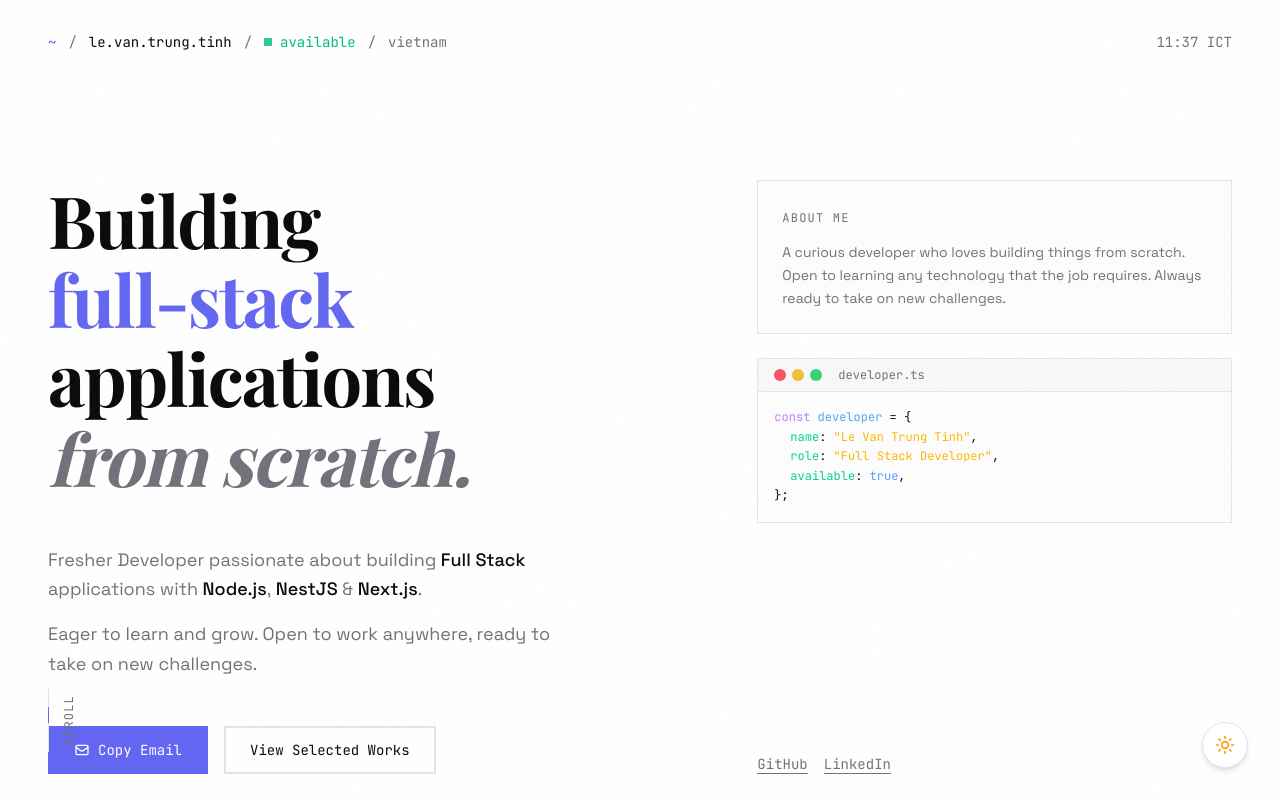
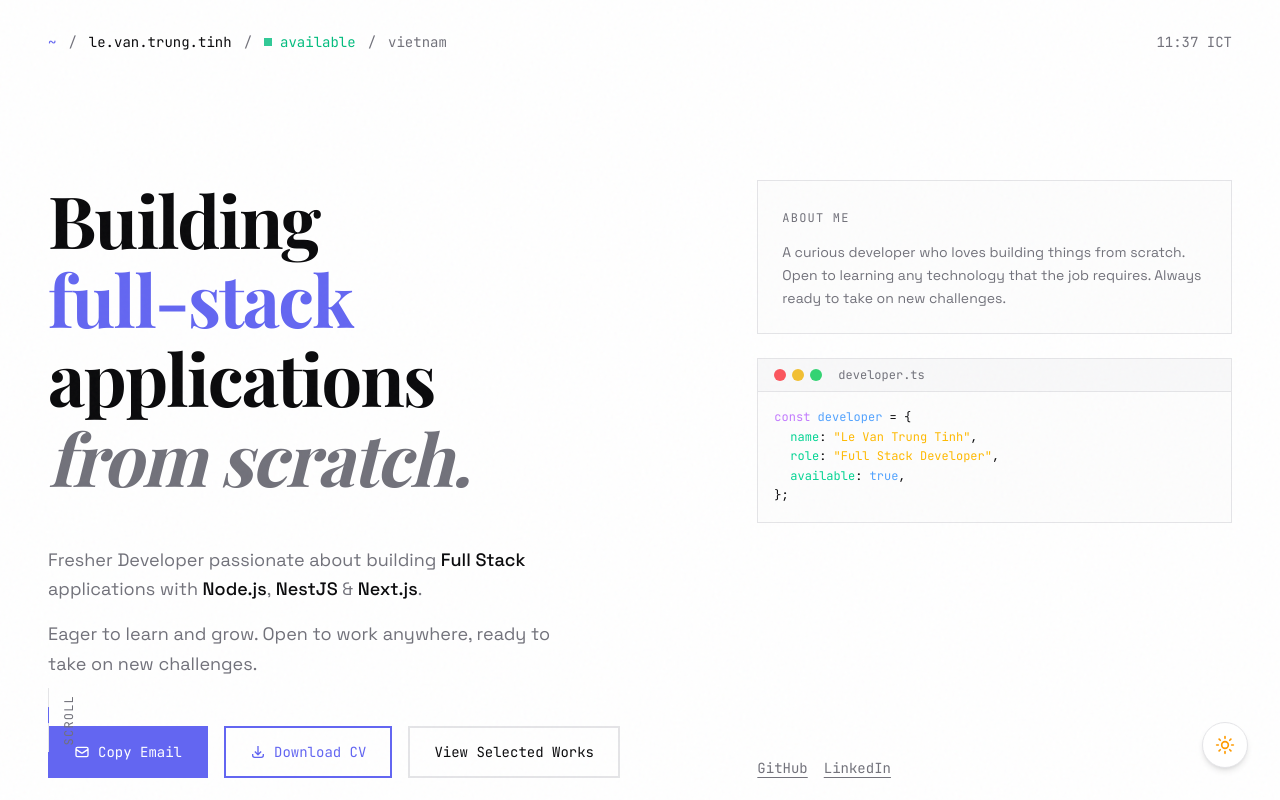
Before and after one commit to tinhne/Tinh-Porfolio, a Next.js app: page / in a window 1280 px wide. Shown: the top 800 px of the page. Built offline with nearby package versions, Linux system fonts and the light colour scheme; a web font is replaced by a local one.

Commit message:
update save cv

```diff
--- a/components/portfolio/footer.tsx
+++ b/components/portfolio/footer.tsx
@@ -109,7 +109,7 @@ export function Footer() {
                   {[
                     { name: "Works", href: "#works" },
                     { name: "About", href: "#hero" },
-                    { name: "Resume", href: "/resume.pdf" },
+                    { name: "Resume", href: "/SoftwareEngineer_LeVanTrungTinh_CV.pdf" },
                     { name: "Blog", href: "/blog" },
                   ].map((link) => (
                     <li key={link.name}>
--- a/components/portfolio/hero.tsx
+++ b/components/portfolio/hero.tsx
@@ -121,11 +121,27 @@ export function Hero() {
               </motion.button>
 
               <motion.a
+                href="/SoftwareEngineer_LeVanTrungTinh_CV.pdf"
+                download="SoftwareEngineer_LeVanTrungTinh_CV.pdf"
+                target="_blank"
+                rel="noopener noreferrer"
+                whileHover={{ scale: 1.02 }}
+                whileTap={{ scale: 0.98 }}
+                className="group relative px-6 py-3 border-2 border-primary bg-transparent text-primary font-mono text-sm
+                         hover:bg-primary hover:text-primary-foreground transition-colors duration-200 flex items-center gap-2"
+              >
+                <svg className="w-4 h-4" fill="none" viewBox="0 0 24 24" stroke="currentColor">
+                  <path strokeLinecap="square" strokeLinejoin="miter" strokeWidth={2} d="M4 16v1a3 3 0 003 3h10a3 3 0 003-3v-1m-4-4l-4 4m0 0l-4-4m4 4V4" />
+                </svg>
+                Download CV
+              </motion.a>
+
+              <motion.a
                 href="#works"
                 whileHover={{ scale: 1.02 }}
                 whileTap={{ scale: 0.98 }}
                 className="px-6 py-3 border-2 border-border text-foreground font-mono text-sm
-                         hover:border-primary hover:text-primary transition-colors duration-200"
+                         hover:border-primary hover:text-primary transition-colors duration-200 flex items-center h-[52px]"
               >
                 View Selected Works
               </motion.a>
```
Also changed, not shown: 1 other file (tests, documents, lock files or other folders).
